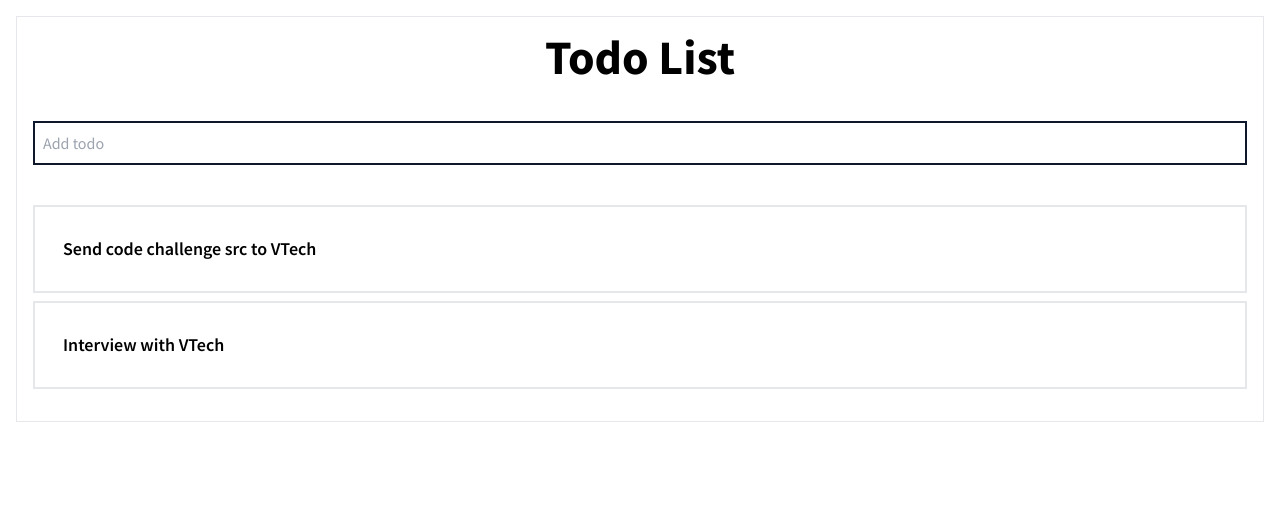
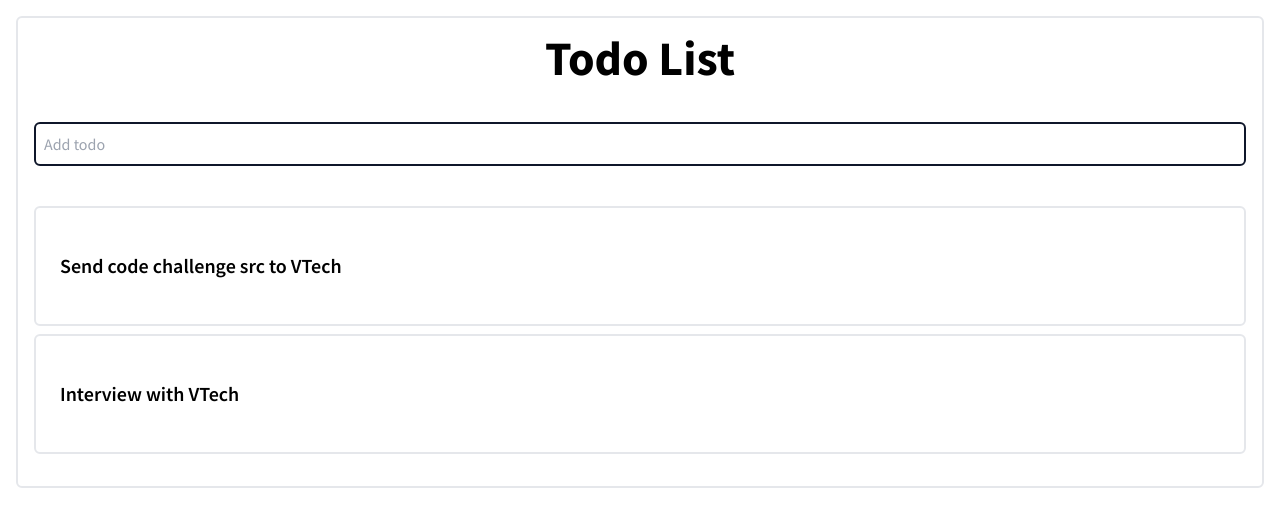
Before and after one commit to mingtheanlay/next-todo, a Next.js app: page / in a window 1280 px wide. Shown: the top 526 px of the page. Built offline with nearby package versions, Linux system fonts and the light colour scheme.

Commit message:
fix: refactor and add edit and remove methopd

```diff
--- a/components/Button.tsx
+++ b/components/Button.tsx
@@ -1,11 +1,11 @@
 interface Props {
   name: string;
   classNames: string;
-  onClick: () => void;
+  onClick?: () => void;
 }
 
 export const Button: React.FC<Props> = ({ name, classNames, onClick }) => (
-  <button onClick={onClick} className={`text-sm" px-3 text-sm text-white ${classNames}`}>
+  <button onClick={onClick} className={`rounded-md px-3 text-sm text-white ${classNames}`}>
     {name}
   </button>
 );
--- a/components/Card.tsx
+++ b/components/Card.tsx
@@ -5,20 +5,41 @@
   title: string;
   isCompleted: boolean;
   handleCompleteTodo: (id: string) => void;
+  handleRemoveTodo: (id: string) => void;
+  handleEditTodo: (id: string, todo: string) => void;
 }
 
-export const Card = ({ id, title, isCompleted, handleCompleteTodo }) => (
-  <li className="group flex w-full items-center justify-between border-2 p-4">
-    <h3 className={`w-4/6 p-3 text-lg font-semibold ${isCompleted && 'line-through'}`}>{title}</h3>
+export const Card: React.FC<Props> = ({
+  id,
+  title,
+  isCompleted,
+  handleCompleteTodo,
+  handleRemoveTodo,
+  handleEditTodo
+}) => (
+  <li className="group flex w-full items-center justify-between rounded-md border-2 p-4">
+    <h3 className={`w-4/6 py-7 px-2 text-xl font-semibold ${isCompleted && 'line-through'}`}>
+      {title}
+    </h3>
     <div className="w-2/6">
-      <div className="hidden h-10 justify-end gap-3 group-hover:flex">
+      <div className="hidden flex-col justify-end gap-3 group-hover:flex md:flex-row lg:h-10">
         <Button
           onClick={() => handleCompleteTodo(id)}
-          name={isCompleted ? 'Mark as Incomplete' : 'Mark Complete'}
-          classNames="bg-green-500 hover:bg-green-300"
+          name={isCompleted ? 'Mark as Incomplete' : 'Mark as Complete'}
+          classNames={
+            isCompleted ? 'bg-gray-500 hover:bg-gray-300' : 'bg-green-500 hover:bg-gray-300'
+          }
         />
-        {/* <Button name="Edit" classNames="bg-blue-500 hover:bg-blue-300" />
-          <Button name="Remove" classNames="bg-red-500 hover:bg-red-300" /> */}
+        <Button
+          name="Edit"
+          classNames="bg-blue-500 hover:bg-blue-300"
+          onClick={() => handleEditTodo(id, 'x')}
+        />
+        <Button
+          name="Remove"
+          classNames="bg-red-500 hover:bg-red-300"
+          onClick={() => handleRemoveTodo(id)}
+        />
       </div>
     </div>
   </li>
--- a/components/DataProvider.tsx
+++ b/components/DataProvider.tsx
@@ -12,7 +12,7 @@
     fetchData();
   }, []);
 
-  async function fetchData() {
+  async function fetchData(): Promise<void> {
     await axios
       .get(URL)
       .then(res => {
@@ -21,7 +21,7 @@
       .catch(err => console.log(err));
   }
 
-  async function addTodo(todo: string) {
+  async function addTodo(todo: string): Promise<void> {
     const newTodo = {
       id: Date.now(),
       todo: todo,
@@ -45,7 +45,7 @@
     }
   }
 
-  async function completeTodo(id: string) {
+  async function completeTodo(id: string): Promise<void> {
     const updatedTodo = todos.find(x => x.id === parseInt(id));
 
     try {
@@ -71,8 +71,51 @@
     }
   }
 
+  async function removeTodo(id: string): Promise<void> {
+    try {
+      await axios
+        .delete(`${URL}/${id}`)
+        .then(() => {
+          const newTodo = todos.filter(x => x.id !== parseInt(id));
+          setTodos(newTodo);
+        })
+        .catch(err => {
+          throw new Error(err);
+        });
+    } catch (error) {
+      console.log(error);
+    }
+  }
+
+  async function editTodo(id: string, todo: string): Promise<void> {
+    const target = todos.find(x => x.id === parseInt(id));
+    const updatedTodo = {
+      ...target,
+      todo: todo
+    };
+
+    try {
+      await axios
+        .put(`${URL}/${id}`, updatedTodo)
+        .then(() => {
+          const newTodo = todos.map(x => {
+            if (x.id === parseInt(id)) {
+              x.todo = updatedTodo.todo;
+            }
+            return x;
+          });
+          setTodos(newTodo);
+        })
+        .catch(err => {
+          throw new Error(err);
+        });
+    } catch (error) {
+      console.log(error);
+    }
+  }
+
   return (
-    <DataContext.Provider value={[todos, setTodos, addTodo, completeTodo]}>
+    <DataContext.Provider value={[todos, setTodos, addTodo, completeTodo, removeTodo, editTodo]}>
       {props.children}
     </DataContext.Provider>
   );
--- a/components/InputField.tsx
+++ b/components/InputField.tsx
@@ -5,7 +5,7 @@
 
 export const InputField: React.FC<Props> = ({ onChange, value }) => (
   <input
-    className="w-full border-2 border-slate-900 p-2 focus:outline-none"
+    className="w-full rounded-md border-2 border-slate-900 p-2 focus:outline-none"
     type="text"
     placeholder="Add todo"
     value={value || ''}
--- a/components/Wrapper.tsx
+++ b/components/Wrapper.tsx
@@ -1,3 +1,3 @@
 export const Wrapper: React.FC<{ children: React.ReactNode }> = ({ children }) => (
-  <div className="container space-y-6 border p-4">{children}</div>
+  <div className="container space-y-6 rounded-md border-2 p-4">{children}</div>
 );
--- a/pages/index.tsx
+++ b/pages/index.tsx
@@ -1,15 +1,31 @@
-import { useContext } from 'react';
+import { useContext, useState } from 'react';
 import { DataContext } from '../components/DataProvider';
 import { Wrapper } from '../components/Wrapper';
 import { MainHeader } from '../screens/MainHeader';
 import { MainTodo } from '../screens/MainTodo';
 
 export default function Home() {
-  const [todos, setTodos, addTodo, completeTodo] = useContext(DataContext);
+  const [todos, setTodos, addTodo, completeTodo, removeTodo, editTodo] = useContext(DataContext);
+
+  const [data, setData] = useState();
+
+  function handleInputChange(e: any) {
+    setData(e.target.value);
+  }
+
   return (
     <Wrapper>
-      <MainHeader handleAddTodo={addTodo} />
-      <MainTodo handleCompleteTodo={completeTodo} />
+      <MainHeader
+        handleAddTodo={addTodo}
+        data={data}
+        setData={setData}
+        handleInputChange={handleInputChange}
+      />
+      <MainTodo
+        handleCompleteTodo={completeTodo}
+        handleRemoveTodo={removeTodo}
+        handleEditTodo={editTodo}
+      />
     </Wrapper>
   );
 }
--- a/screens/MainHeader.tsx
+++ b/screens/MainHeader.tsx
@@ -1,14 +1,19 @@
 import { useState } from 'react';
 import { InputField } from '../components/InputField';
 
-export const MainHeader = ({ handleAddTodo }) => {
-  const [data, setData] = useState();
-
-  function handleInputChange(e: any) {
-    setData(e.target.value);
+interface Props {
+  handleAddTodo: (todo: string) => void;
+  data: string;
+  setData: (data: any) => void;
+  handleInputChange: (e: any) => void;
 }
 
-  return (
+export const MainHeader: React.FC<Props> = ({
+  handleAddTodo,
+  data,
+  setData,
+  handleInputChange
+}) => (
   <>
     <h1 className="flex items-center justify-center pb-4 text-5xl font-bold">Todo List</h1>
     <div className="flex gap-4">
@@ -25,4 +30,3 @@
     </div>
   </>
 );
-};
--- a/screens/MainTodo.tsx
+++ b/screens/MainTodo.tsx
@@ -2,8 +2,17 @@
 import { Card } from '../components/Card';
 import { DataContext } from '../components/DataProvider';
 import { ITodos } from '../data/interface';
+interface Props {
+  handleCompleteTodo: (id: string) => void;
+  handleRemoveTodo: (id: string) => void;
+  handleEditTodo: (id: string, todo: string) => void;
+}
 
-export const MainTodo: React.FC<{ handleCompleteTodo: void }> = ({ handleCompleteTodo }) => {
+export const MainTodo: React.FC<Props> = ({
+  handleCompleteTodo,
+  handleRemoveTodo,
+  handleEditTodo
+}) => {
   const [todos] = useContext<ITodos[]>(DataContext);
   return (
     <ul className="flex flex-col items-center justify-center gap-2 py-4">
@@ -15,6 +24,8 @@
             title={x.todo}
             isCompleted={x.isCompleted}
             handleCompleteTodo={handleCompleteTodo}
+            handleRemoveTodo={handleRemoveTodo}
+            handleEditTodo={handleEditTodo}
           />
         ))}
     </ul>
```
Lines whose indentation alone changed are shown as unchanged.
